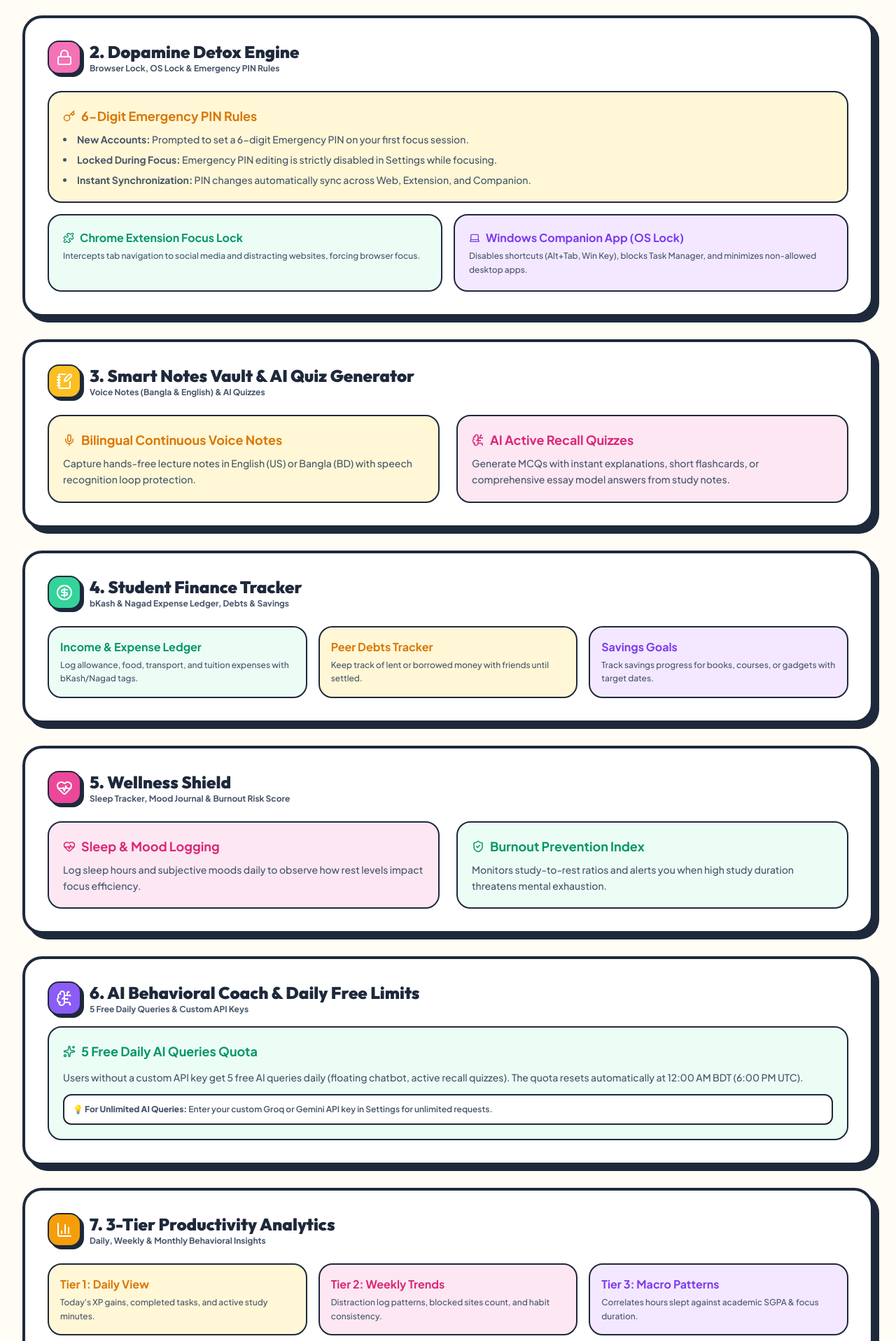
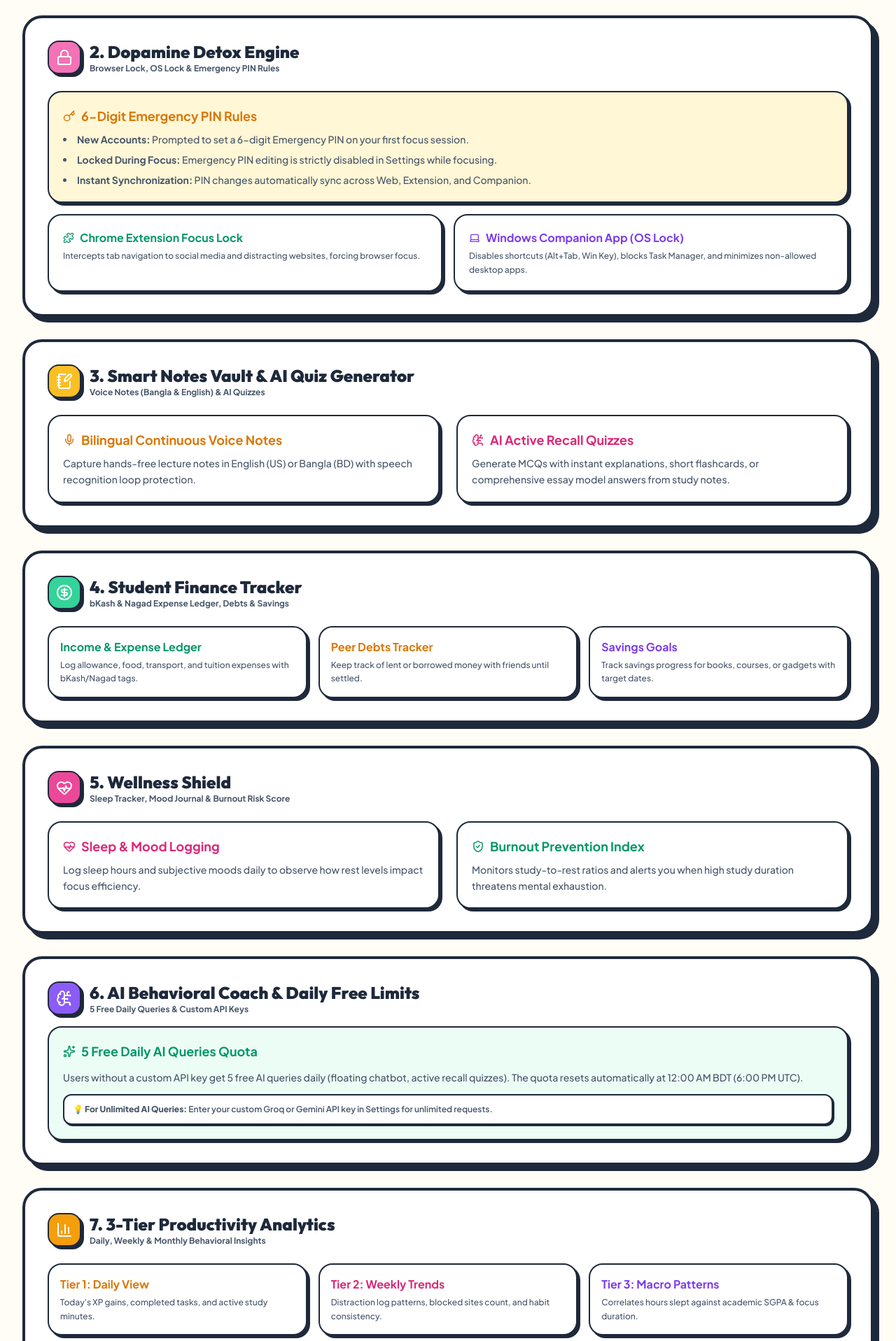
Before and after one commit to mhjayeed715/Focusnyx, a Next.js app in the folder frontend/: page /docs in a window 1280 px wide. Shown: the part 883-2800 px from the top of the page at 70% size. Built offline with nearby package versions, Linux system fonts and the light colour scheme; no server answers.

Commit message:
fix: remove duplicate title badges, add ArrowLeft icon on back buttons, restore crisp card themes

```diff
--- a/frontend/src/app/docs/page.tsx
+++ b/frontend/src/app/docs/page.tsx
@@ -36,7 +36,7 @@ export default function DocsPage() {
 
   const sections = [
     { id: "academic", label: lang === "bn" ? "একাডেমিক ফোর্জ" : "Academic Forge", icon: GraduationCap },
-    { id: "detox", label: lang === "bn" ? "ডোপামিন ডি特ক্স" : "Dopamine Detox", icon: Lock },
+    { id: "detox", label: lang === "bn" ? "ডোপামিন ডিটক্স" : "Dopamine Detox", icon: Lock },
     { id: "notes", label: lang === "bn" ? "স্মার্ট নোটস" : "Smart Notes & AI", icon: NotebookPen },
     { id: "finance", label: lang === "bn" ? "ফাইন্যান্স ট্র্যাকার" : "Finance Tracker", icon: CircleDollarSign },
     { id: "wellness", label: lang === "bn" ? "ওয়েলনেস শিল্ড" : "Wellness Shield", icon: HeartPulse },
@@ -118,7 +118,7 @@ export default function DocsPage() {
 
           <div className="flex items-center gap-2 sm:gap-3">
             <LanguageToggle />
-            <Link href="/auth" className="secondary-button flex h-10 items-center justify-center px-3 text-xs font-bold sm:h-12 sm:px-5 sm:text-sm bg-white">
+            <Link href="/auth" className="secondary-button flex h-10 items-center justify-center px-4 text-xs font-bold sm:h-12 sm:px-5 sm:text-sm bg-white">
               {lang === "bn" ? "লগইন" : "Login"}
             </Link>
             <Link href="/signup" className="candy-button flex h-10 items-center justify-center gap-2 bg-[#8B5CF6] px-4 text-xs font-bold text-white sm:h-12 sm:px-6 sm:text-sm">
@@ -197,7 +197,7 @@ export default function DocsPage() {
             </div>
 
             <div className="grid gap-6 md:grid-cols-2 mt-6">
-              <div className="rounded-[20px] border-2 border-[var(--foreground)] bg-[#F3E8FF] p-5">
+              <div className="rounded-[20px] border-2 border-[var(--foreground)] bg-white p-5 shadow-[4px_4px_0_0_#1E293B]">
                 <h3 className="font-bold text-lg mb-2 flex items-center gap-2">
                   <Sparkles size={18} className="text-[#8B5CF6]" />
                   {lang === "bn" ? "CGPA মোমেন্টাম এস্টিমেটর" : "CGPA Momentum Estimator"}
@@ -208,7 +208,7 @@ export default function DocsPage() {
                 </ul>
               </div>
 
-              <div className="rounded-[20px] border-2 border-[var(--foreground)] bg-[#ECFDF5] p-5">
+              <div className="rounded-[20px] border-2 border-[var(--foreground)] bg-white p-5 shadow-[4px_4px_0_0_#1E293B]">
                 <h3 className="font-bold text-lg mb-2 flex items-center gap-2">
                   <CheckCircle2 size={18} className="text-[#34D399]" />
                   {lang === "bn" ? "মাইক্রো-টাস্ক ও XP রিওয়ার্ড" : "Micro-Task Breakdowns & XP Rewards"}
@@ -236,7 +236,7 @@ export default function DocsPage() {
             </div>
 
             <div className="space-y-4 mt-6">
-              <div className="rounded-[20px] border-2 border-[var(--foreground)] bg-[#FFF7D6] p-5">
+              <div className="rounded-[20px] border-2 border-[var(--foreground)] bg-[#FFF7D6] p-5 shadow-[4px_4px_0_0_#1E293B]">
                 <h3 className="font-bold text-lg mb-2 flex items-center gap-2 text-[#D97706]">
                   <Key size={18} />
                   {lang === "bn" ? "ইমার্জেন্সি পিন এনফোর্সমেন্ট (6-Digit Emergency PIN)" : "6-Digit Emergency PIN Rules"}
@@ -249,7 +249,7 @@ export default function DocsPage() {
               </div>
 
               <div className="grid gap-4 md:grid-cols-2">
-                <div className="rounded-[20px] border-2 border-[var(--foreground)] bg-[#ECFDF5] p-5">
+                <div className="rounded-[20px] border-2 border-[var(--foreground)] bg-white p-5 shadow-[4px_4px_0_0_#1E293B]">
                   <h4 className="font-bold text-base mb-1 flex items-center gap-2 text-[#059669]">
                     <Puzzle size={16} /> Chrome Extension Focus Lock
                   </h4>
@@ -260,7 +260,7 @@ export default function DocsPage() {
                   </p>
                 </div>
 
-                <div className="rounded-[20px] border-2 border-[var(--foreground)] bg-[#F3E8FF] p-5">
+                <div className="rounded-[20px] border-2 border-[var(--foreground)] bg-white p-5 shadow-[4px_4px_0_0_#1E293B]">
                   <h4 className="font-bold text-base mb-1 flex items-center gap-2 text-[#7C3AED]">
                     <Laptop size={16} /> Windows Companion App (OS Lock)
                   </h4>
@@ -289,7 +289,7 @@ export default function DocsPage() {
             </div>
 
             <div className="grid gap-6 md:grid-cols-2 mt-6">
-              <div className="rounded-[20px] border-2 border-[var(--foreground)] bg-[#FFF7D6] p-5">
+              <div className="rounded-[20px] border-2 border-[var(--foreground)] bg-white p-5 shadow-[4px_4px_0_0_#1E293B]">
                 <h3 className="font-bold text-lg mb-2 flex items-center gap-2 text-[#D97706]">
                   <Mic size={18} />
                   {lang === "bn" ? "কন্টিনিউয়াস ভয়েস নোটস (Speech-to-Text)" : "Bilingual Continuous Voice Notes"}
@@ -301,7 +301,7 @@ export default function DocsPage() {
                 </p>
               </div>
 
-              <div className="rounded-[20px] border-2 border-[var(--foreground)] bg-[#FCE7F3] p-5">
+              <div className="rounded-[20px] border-2 border-[var(--foreground)] bg-white p-5 shadow-[4px_4px_0_0_#1E293B]">
                 <h3 className="font-bold text-lg mb-2 flex items-center gap-2 text-[#DB2777]">
                   <BrainCircuit size={18} />
                   {lang === "bn" ? "AI কুইজ জেনারেটর (MCQ / Short Q&A / Essay)" : "AI Active Recall Quizzes"}
@@ -330,21 +330,21 @@ export default function DocsPage() {
             </div>
 
             <div className="grid gap-4 md:grid-cols-3 mt-6">
-              <div className="rounded-[20px] border-2 border-[var(--foreground)] bg-[#ECFDF5] p-4">
+              <div className="rounded-[20px] border-2 border-[var(--foreground)] bg-white p-4 shadow-[4px_4px_0_0_#1E293B]">
                 <h3 className="font-bold text-base mb-1 text-[#059669]">{lang === "bn" ? "আয়-ব্যয় হিসাব" : "Income & Expense Ledger"}</h3>
                 <p className="text-xs text-[var(--muted-fg)] leading-relaxed font-medium">
                   {lang === "bn" ? "bKash, Nagad ও ক্যাশ খরচের ক্যাটাগরিভিত্তিক হিসাব রাখুন।" : "Log allowance, food, transport, and tuition expenses with bKash/Nagad tags."}
                 </p>
               </div>
 
-              <div className="rounded-[20px] border-2 border-[var(--foreground)] bg-[#FFF7D6] p-4">
+              <div className="rounded-[20px] border-2 border-[var(--foreground)] bg-white p-4 shadow-[4px_4px_0_0_#1E293B]">
                 <h3 className="font-bold text-base mb-1 text-[#D97706]">{lang === "bn" ? "ধার/কর্জ ট্র্যাকার" : "Peer Debts Tracker"}</h3>
                 <p className="text-xs text-[var(--muted-fg)] leading-relaxed font-medium">
                   {lang === "bn" ? "বন্ধুদের পাওনা বা ধারের টাকা ট্র্যাক করে রাখুন।" : "Keep track of lent or borrowed money with friends until settled."}
                 </p>
               </div>
 
-              <div className="rounded-[20px] border-2 border-[var(--foreground)] bg-[#F3E8FF] p-4">
+              <div className="rounded-[20px] border-2 border-[var(--foreground)] bg-white p-4 shadow-[4px_4px_0_0_#1E293B]">
                 <h3 className="font-bold text-base mb-1 text-[#7C3AED]">{lang === "bn" ? "সেভিংস গোলস" : "Savings Goals"}</h3>
                 <p className="text-xs text-[var(--muted-fg)] leading-relaxed font-medium">
                   {lang === "bn" ? "বই, কোর্স বা ডিভাইসের জন্য সঞ্চয়ের লক্ষ্য তৈরি করুন।" : "Track savings progress for books, courses, or gadgets with target dates."}
@@ -368,7 +368,7 @@ export default function DocsPage() {
             </div>
 
             <div className="grid gap-6 md:grid-cols-2 mt-6">
-              <div className="rounded-[20px] border-2 border-[var(--foreground)] bg-[#FCE7F3] p-5">
+              <div className="rounded-[20px] border-2 border-[var(--foreground)] bg-white p-5 shadow-[4px_4px_0_0_#1E293B]">
                 <h3 className="font-bold text-lg mb-2 flex items-center gap-2 text-[#DB2777]">
                   <HeartPulse size={18} />
                   {lang === "bn" ? "ঘুম ও মুড ট্র্যাকার" : "Sleep & Mood Logging"}
@@ -380,7 +380,7 @@ export default function DocsPage() {
                 </p>
               </div>
 
-              <div className="rounded-[20px] border-2 border-[var(--foreground)] bg-[#ECFDF5] p-5">
+              <div className="rounded-[20px] border-2 border-[var(--foreground)] bg-white p-5 shadow-[4px_4px_0_0_#1E293B]">
                 <h3 className="font-bold text-lg mb-2 flex items-center gap-2 text-[#059669]">
                   <ShieldCheck size={18} />
                   {lang === "bn" ? "বার্নআউট প্রিভেনশন স্কোর" : "Burnout Prevention Index"}
@@ -408,7 +408,7 @@ export default function DocsPage() {
               </div>
             </div>
 
-            <div className="rounded-[20px] border-2 border-[var(--foreground)] bg-[#ECFDF5] p-5 mt-4 space-y-3">
+            <div className="rounded-[20px] border-2 border-[var(--foreground)] bg-[#ECFDF5] p-5 mt-4 space-y-3 shadow-[4px_4px_0_0_#1E293B]">
               <h3 className="font-bold text-lg flex items-center gap-2 text-[#059669]">
                 <Sparkles size={18} />
                 {lang === "bn" ? "দৈনিক ৫টি ফ্রি AI কোয়েরি কোটা" : "5 Free Daily AI Queries Quota"}
@@ -418,7 +418,7 @@ export default function DocsPage() {
                   ? "নিজের API Key না থাকলে প্রতিটি ইউজার প্রতিদিন ৫টি AI কোয়েরি (ফ্লোটিং চ্যাটবট ও কুইজ) বিনামূল্যে পাবেন। এটি প্রতিদিন রাত ১২:০০ টায় (12:00 AM BDT) রিসেট হয়।"
                   : "Users without a custom API key get 5 free AI queries daily (floating chatbot, active recall quizzes). The quota resets automatically at 12:00 AM BDT (6:00 PM UTC)."}
               </p>
-              <div className="rounded-[12px] border-2 border-[var(--foreground)] bg-white p-3 text-xs font-semibold text-[var(--muted-fg)]">
+              <div className="rounded-[12px] border-2 border-[var(--foreground)] bg-white p-3 text-xs font-semibold text-[var(--muted-fg)] shadow-[2px_2px_0_0_#1E293B]">
                 💡 <strong>{lang === "bn" ? "আনলিমিটেড ব্যবহারের জন্য:" : "For Unlimited AI Queries:"}</strong> {lang === "bn" ? "Settings পেজে আপনার নিজস্ব Groq বা Gemini API Key বসান।" : "Enter your custom Groq or Gemini API key in Settings for unlimited requests."}
               </div>
             </div>
@@ -439,21 +439,21 @@ export default function DocsPage() {
             </div>
 
             <div className="grid gap-4 md:grid-cols-3 mt-6">
-              <div className="rounded-[20px] border-2 border-[var(--foreground)] bg-[#FFF7D6] p-4">
+              <div className="rounded-[20px] border-2 border-[var(--foreground)] bg-white p-4 shadow-[4px_4px_0_0_#1E293B]">
                 <h3 className="font-bold text-base mb-1 text-[#D97706]">{lang === "bn" ? "১. দৈনিক ড্যাশবোর্ড" : "Tier 1: Daily View"}</h3>
                 <p className="text-xs text-[var(--muted-fg)] leading-relaxed font-medium">
                   {lang === "bn" ? "আজকের অর্জন, ফোকাস সময় এবং সম্পন্ন টাস্ক।" : "Today's XP gains, completed tasks, and active study minutes."}
                 </p>
               </div>
 
-              <div className="rounded-[20px] border-2 border-[var(--foreground)] bg-[#FCE7F3] p-4">
+              <div className="rounded-[20px] border-2 border-[var(--foreground)] bg-white p-4 shadow-[4px_4px_0_0_#1E293B]">
                 <h3 className="font-bold text-base mb-1 text-[#DB2777]">{lang === "bn" ? "২. সাপ্তাহিক বিশ্লেষণ" : "Tier 2: Weekly Trends"}</h3>
                 <p className="text-xs text-[var(--muted-fg)] leading-relaxed font-medium">
                   {lang === "bn" ? "সপ্তাহের ডিস্ট্র্যাকশন প্যাটার্ন এবং অভ্যাস।" : "Distraction log patterns, blocked sites count, and habit consistency."}
                 </p>
               </div>
 
-              <div className="rounded-[20px] border-2 border-[var(--foreground)] bg-[#F3E8FF] p-4">
+              <div className="rounded-[20px] border-2 border-[var(--foreground)] bg-white p-4 shadow-[4px_4px_0_0_#1E293B]">
                 <h3 className="font-bold text-base mb-1 text-[#7C3AED]">{lang === "bn" ? "৩. মাসিক মোমেন্টাম" : "Tier 3: Macro Patterns"}</h3>
                 <p className="text-xs text-[var(--muted-fg)] leading-relaxed font-medium">
                   {lang === "bn" ? "সিজিপিএ মোমেন্টাম ও ঘুমের প্রভাবের সম্পর্ক।" : "Correlates hours slept against academic SGPA & focus duration."}
@@ -478,7 +478,7 @@ export default function DocsPage() {
 
             <div className="grid gap-6 md:grid-cols-2 mt-6">
               {/* Chrome Extension Instructions */}
-              <div className="rounded-[20px] border-2 border-[var(--foreground)] bg-[#ECFDF5] p-5">
+              <div className="rounded-[20px] border-2 border-[var(--foreground)] bg-[#ECFDF5] p-5 shadow-[4px_4px_0_0_#1E293B]">
                 <h3 className="font-bold text-lg mb-3 flex items-center gap-2 text-[#059669]">
                   <Puzzle size={20} />
                   {lang === "bn" ? "ক্রোম এক্সটেনশন ইনস্টলেশন" : "Chrome Extension Installation"}
@@ -507,7 +507,7 @@ export default function DocsPage() {
               </div>
 
               {/* Windows Companion Instructions */}
-              <div className="rounded-[20px] border-2 border-[var(--foreground)] bg-[#F3E8FF] p-5">
+              <div className="rounded-[20px] border-2 border-[var(--foreground)] bg-[#F3E8FF] p-5 shadow-[4px_4px_0_0_#1E293B]">
                 <h3 className="font-bold text-lg mb-3 flex items-center gap-2 text-[#7C3AED]">
                   <Laptop size={20} />
                   {lang === "bn" ? "উইন্ডোজ কম্প্যানিয়ন (.exe) ইনস্টলেশন" : "Windows Companion (.exe) Installation"}
@@ -557,11 +557,11 @@ export default function DocsPage() {
                 return (
                   <div
                     key={idx}
-                    className="rounded-[20px] border-2 border-[var(--foreground)] bg-[#FFF7D6] overflow-hidden transition-all"
+                    className="rounded-[20px] border-2 border-[var(--foreground)] bg-white overflow-hidden shadow-[4px_4px_0_0_#1E293B] transition-all"
                   >
                     <button
                       onClick={() => setOpenFaqIndex(isOpen ? null : idx)}
-                      className="w-full flex items-center justify-between p-4 text-left font-bold text-sm sm:text-base text-[var(--foreground)]"
+                      className="w-full flex items-center justify-between p-4 text-left font-bold text-sm sm:text-base text-[var(--foreground)] hover:bg-[#FFF7D6]"
                     >
                       <span className="flex items-center gap-2">{faq.q}</span>
                       <ChevronDown
@@ -570,7 +570,7 @@ export default function DocsPage() {
                       />
                     </button>
                     {isOpen && (
-                      <div className="px-4 pb-4 text-xs sm:text-sm leading-relaxed text-[var(--muted-fg)] border-t border-[var(--foreground)]/10 pt-3 bg-white/80 font-medium">
+                      <div className="px-4 pb-4 text-xs sm:text-sm leading-relaxed text-[var(--muted-fg)] border-t border-[var(--foreground)]/10 pt-3 bg-white font-medium">
                         {faq.a}
                       </div>
                     )}
```
Also changed, not shown: frontend/src/app/auth/page.tsx (+6 -5 lines), frontend/src/app/signup/page.tsx (+7 -5 lines).
